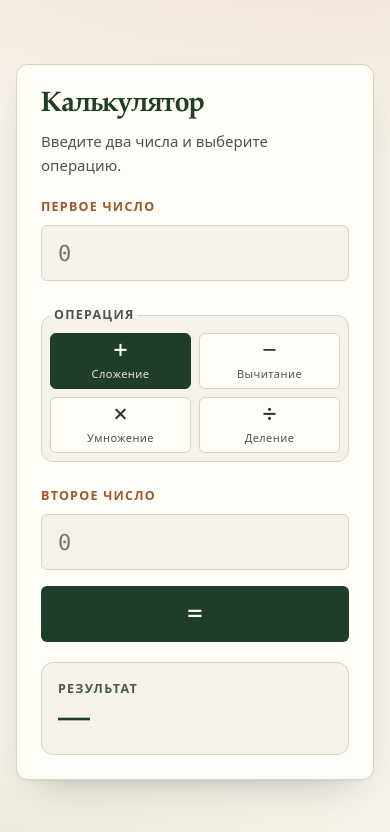
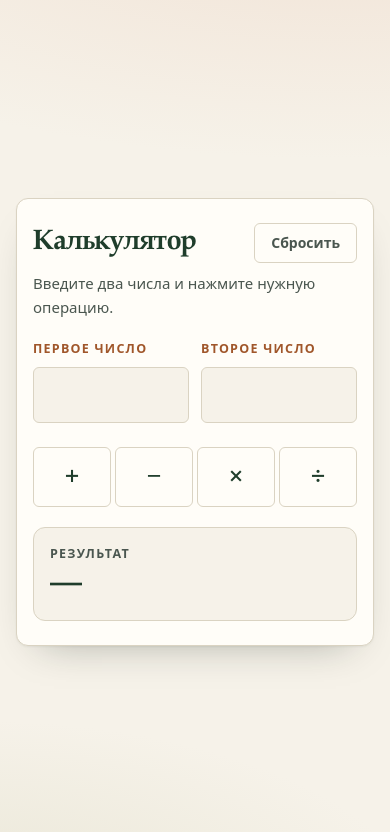
Before and after one commit to belugin-a/web-app-dev, a plain HTML site: page task-4/index.html in a window 390 px wide. Drawn offline with Linux system fonts and the light colour scheme.

Commit message:
task-4: правки интерфейса

```diff
--- a/task-4/css/style.css
+++ b/task-4/css/style.css
@@ -108,6 +108,14 @@ p { margin: 0; }
   box-shadow: var(--shadow);
 }
 
+.calculator__header {
+  display: flex;
+  flex-wrap: wrap;
+  align-items: center;
+  justify-content: space-between;
+  gap: var(--space-3) var(--space-4);
+}
+
 .calculator__title {
   font-family: var(--font-display);
   font-size: clamp(28px, 3.5vw, 40px);
@@ -128,7 +136,7 @@ p { margin: 0; }
 
 .calculator__row {
   display: grid;
-  grid-template-columns: minmax(0, 1fr) auto minmax(0, 1fr);
+  grid-template-columns: repeat(2, minmax(0, 1fr));
   align-items: end;
   gap: var(--space-4);
 }
@@ -177,35 +185,24 @@ p { margin: 0; }
 .field__input { -moz-appearance: textfield; }
 
 /* ---------- 5. Операции ---------- */
+/* Всегда отдельная строка под полями, даже на широком экране */
 .operations {
   display: grid;
-  grid-template-columns: repeat(4, minmax(52px, 1fr));
+  grid-template-columns: repeat(4, minmax(0, 1fr));
   gap: var(--space-2);
-  margin: 0;
-  padding: var(--space-2);
-  background: var(--cream);
-  border: 1px solid var(--line);
-  border-radius: var(--radius);
-}
-
-.operations__legend {
-  padding: 0 var(--space-1);
-  font-size: 12.5px;
-  font-weight: 700;
-  letter-spacing: .1em;
-  text-transform: uppercase;
-  color: var(--ink-soft);
+  margin-top: var(--space-5);
 }
 
 .operation {
-  position: relative;
   display: flex;
   flex-direction: column;
   align-items: center;
   justify-content: center;
   gap: 2px;
-  min-height: 64px;
-  padding: var(--space-1) var(--space-2);
+  min-height: 68px;
+  padding: var(--space-2);
+  font: inherit;
+  text-align: center;
   background: var(--paper);
   border: 1px solid var(--line);
   border-radius: var(--radius-sm);
@@ -214,79 +211,55 @@ p { margin: 0; }
               color .18s var(--ease), transform .18s var(--ease);
 }
 
-.operation:hover { border-color: var(--clay); }
+.operation:hover {
+  border-color: var(--clay);
+  background: var(--clay-soft);
+}
 
-.operation__input {
-  position: absolute;
-  width: 1px;
-  height: 1px;
-  margin: -1px;
-  padding: 0;
-  overflow: hidden;
-  clip-path: inset(50%);
-  white-space: nowrap;
-  border: 0;
+.operation:active { transform: translateY(1px); }
+
+.operation:focus-visible {
+  outline: 3px solid var(--clay);
+  outline-offset: 2px;
 }
 
 .operation__sign {
   font-family: var(--font-display);
-  font-size: 24px;
+  font-size: 26px;
   font-weight: 700;
   line-height: 1;
   color: var(--pine);
 }
 
 .operation__name {
-  font-size: 11px;
+  font-size: 11.5px;
   letter-spacing: .04em;
   color: var(--ink-soft);
 }
 
-.operation__input:checked + .operation__sign { color: var(--paper); }
-
-.operation:has(.operation__input:checked) {
-  background: var(--pine);
-  border-color: var(--pine);
-}
-.operation:has(.operation__input:checked) .operation__name { color: var(--clay-soft); }
-
-.operation:has(.operation__input:focus-visible) {
-  outline: 3px solid var(--clay);
-  outline-offset: 2px;
+/* ---------- 6. Сброс ---------- */
+.reset {
+  min-height: 40px;
+  padding: 0 var(--space-4);
+  font: inherit;
+  font-size: 14px;
+  font-weight: 600;
+  color: var(--ink-soft);
+  background: transparent;
+  border: 1px solid var(--line);
+  border-radius: var(--radius-sm);
+  cursor: pointer;
+  transition: color .18s var(--ease), border-color .18s var(--ease),
+              background-color .18s var(--ease);
 }
 
-/* ---------- 6. Кнопка «=» ---------- */
-.btn {
-  display: inline-flex;
-  align-items: center;
-  justify-content: center;
-  min-height: 44px;
-  padding: 0 var(--space-5);
-  font: inherit;
-  font-size: 15px;
-  font-weight: 600;
-  line-height: 1.2;
-  border: 1px solid transparent;
-  border-radius: var(--radius-sm);
-  cursor: pointer;
-  transition: background-color .2s var(--ease), transform .2s var(--ease);
+.reset:hover {
+  color: var(--pine);
+  border-color: var(--clay);
+  background: var(--clay-soft);
 }
 
-.btn--primary {
-  color: var(--paper);
-  background: var(--pine);
-}
-.btn--primary:hover { background: var(--pine-deep); }
-.btn--primary:active { transform: translateY(1px); }
-
-.calculator__submit {
-  width: 100%;
-  min-height: 56px;
-  margin-top: var(--space-4);
-  font-family: var(--font-display);
-  font-size: 26px;
-  font-weight: 700;
-}
+.reset:active { transform: translateY(1px); }
 
 /* ---------- 7. Результат ---------- */
 .result-block {
@@ -327,20 +300,19 @@ p { margin: 0; }
 }
 
 /* ---------- 8. Адаптив ---------- */
+/* Поля всегда в одну строку; на узком экране просто уменьшаем отступы */
 @media (max-width: 760px) {
-  .calculator__row {
-    grid-template-columns: minmax(0, 1fr);
-    gap: var(--space-5);
-  }
-
-  .operations {
-    grid-template-columns: repeat(4, minmax(0, 1fr));
-  }
+  .calculator { padding: var(--space-5) var(--space-4); }
+  .calculator__row { gap: var(--space-3); }
+  .field__input { padding: 0 var(--space-3); font-size: 19px; }
+  .operations { gap: var(--space-1); }
+  .operation { min-height: 60px; padding: var(--space-1); }
 }
 
-@media (max-width: 420px) {
-  .operations { grid-template-columns: repeat(2, minmax(0, 1fr)); }
-  .operation { min-height: 56px; }
+/* на маленьких экранах подписи операций скрываем — остаются знаки */
+@media (max-width: 520px) {
+  .operation__sign { font-size: 24px; }
+  .operation__name { display: none; }
 }
 
 /* ---------- 9. Настройки ОС ---------- */
--- a/task-4/index.html
+++ b/task-4/index.html
@@ -5,7 +5,7 @@
   <meta charset="UTF-8">
   <meta name="viewport" content="width=device-width, initial-scale=1.0">
   <title>Калькулятор на JavaScript</title>
-  <meta name="description" content="Простой калькулятор: два числа, выбор одной арифметической операции и вывод результата.">
+  <meta name="description" content="Простой калькулятор: два числа, выбор арифметической операции и вывод результата.">
   <meta name="theme-color" content="#1F3D2B">
   <link rel="stylesheet" href="css/style.css">
   <script src="js/main.js" defer></script>
@@ -19,50 +19,46 @@
 
   <main class="stage">
     <section class="calculator" aria-labelledby="calculator-title">
-      <h1 class="calculator__title" id="calculator-title">Калькулятор</h1>
-      <p class="calculator__hint">Введите два числа и выберите операцию.</p>
+      <div class="calculator__header">
+        <h1 class="calculator__title" id="calculator-title">Калькулятор</h1>
+        <button class="reset" type="button" id="reset">Сбросить</button>
+      </div>
+      <p class="calculator__hint">Введите два числа и нажмите нужную операцию.</p>
 
-      <form class="calculator__form" id="calculator-form" novalidate>
+      <div class="calculator__form">
         <div class="calculator__row">
           <label class="field">
             <span class="field__label">Первое число</span>
             <input class="field__input" type="number" id="num1" name="num1" step="any"
-              inputmode="decimal" autocomplete="off" placeholder="0">
+              inputmode="decimal" autocomplete="off">
           </label>
-
-          <fieldset class="operations">
-            <legend class="operations__legend">Операция</legend>
-            <label class="operation">
-              <input class="operation__input" type="radio" name="op" value="add" checked>
-              <span class="operation__sign" aria-hidden="true">+</span>
-              <span class="operation__name">Сложение</span>
-            </label>
-            <label class="operation">
-              <input class="operation__input" type="radio" name="op" value="sub">
-              <span class="operation__sign" aria-hidden="true">−</span>
-              <span class="operation__name">Вычитание</span>
-            </label>
-            <label class="operation">
-              <input class="operation__input" type="radio" name="op" value="mul">
-              <span class="operation__sign" aria-hidden="true">×</span>
-              <span class="operation__name">Умножение</span>
-            </label>
-            <label class="operation">
-              <input class="operation__input" type="radio" name="op" value="div">
-              <span class="operation__sign" aria-hidden="true">÷</span>
-              <span class="operation__name">Деление</span>
-            </label>
-          </fieldset>
 
           <label class="field">
             <span class="field__label">Второе число</span>
             <input class="field__input" type="number" id="num2" name="num2" step="any"
-              inputmode="decimal" autocomplete="off" placeholder="0">
+              inputmode="decimal" autocomplete="off">
           </label>
         </div>
 
-        <button class="btn btn--primary calculator__submit" type="submit" id="calculate">=</button>
-      </form>
+        <div class="operations" id="operations" role="group" aria-label="Арифметическая операция">
+          <button class="operation" type="button" data-op="add">
+            <span class="operation__sign" aria-hidden="true">+</span>
+            <span class="operation__name">Сложение</span>
+          </button>
+          <button class="operation" type="button" data-op="sub">
+            <span class="operation__sign" aria-hidden="true">−</span>
+            <span class="operation__name">Вычитание</span>
+          </button>
+          <button class="operation" type="button" data-op="mul">
+            <span class="operation__sign" aria-hidden="true">×</span>
+            <span class="operation__name">Умножение</span>
+          </button>
+          <button class="operation" type="button" data-op="div">
+            <span class="operation__sign" aria-hidden="true">÷</span>
+            <span class="operation__name">Деление</span>
+          </button>
+        </div>
+      </div>
 
       <div class="result-block" aria-live="polite" aria-atomic="true">
         <p class="result-block__label">Результат</p>
--- a/task-4/js/main.js
+++ b/task-4/js/main.js
@@ -1,8 +1,130 @@
 /* ============================================================
    Калькулятор — логика (ПР №4)
-   Пункты 2–3: файл подключён в <head> через defer.
-   Пункты 4–7 (следующий шаг): получение значений, функции
-   операций, обработчик кнопки «=», вывод результата.
+   Пункты 4–7:
+     4. получение значений из полей и приведение к числу;
+     5. функции арифметических операций;
+     6. обработчики кнопок операций;
+     7. вывод результата в отдельный блок.
    ============================================================ */
 
 'use strict';
+
+/* ---------- Ссылки на элементы страницы ---------- */
+
+const operationsEl = document.getElementById('operations');
+const resetButton = document.getElementById('reset');
+const inputA = document.getElementById('num1');
+const inputB = document.getElementById('num2');
+const resultEl = document.getElementById('result');
+
+const RESULT_PLACEHOLDER = '—';
+
+/* ---------- Пункт 5. Функции операций ---------- */
+
+function add(a, b) {
+  return a + b;
+}
+
+function sub(a, b) {
+  return a - b;
+}
+
+function mul(a, b) {
+  return a * b;
+}
+
+function div(a, b) {
+  return a / b;
+}
+
+const OPERATIONS = {
+  add: { sign: '+', calculate: add },
+  sub: { sign: '−', calculate: sub },
+  mul: { sign: '×', calculate: mul },
+  div: { sign: '÷', calculate: div },
+};
+
+/* ---------- Пункт 4. Получение значений ---------- */
+
+/**
+ * Читает поле ввода и возвращает число.
+ * Пустое поле и нечисловой ввод дают null.
+ */
+function readNumber(input) {
+  const raw = input.value.trim();
+
+  if (raw === '') {
+    return null;
+  }
+
+  const value = Number(raw);
+
+  return Number.isFinite(value) ? value : null;
+}
+
+/* ---------- Пункт 7. Вывод результата ---------- */
+
+function showResult(text) {
+  resultEl.textContent = text;
+  resultEl.classList.remove('is-error');
+}
+
+function showError(text) {
+  resultEl.textContent = text;
+  resultEl.classList.add('is-error');
+}
+
+/**
+ * Приводит число к короткому виду,
+ * чтобы 0.1 + 0.2 не превращалось в 0.30000000000000004.
+ */
+function formatNumber(value) {
+  return String(Number(value.toPrecision(12)));
+}
+
+/* ---------- Пункты 6–7. Обработка события и вывод ---------- */
+
+function handleOperationClick(event) {
+  const button = event.target.closest('.operation');
+
+  if (!button) {
+    return;
+  }
+
+  const operation = OPERATIONS[button.dataset.op];
+
+  if (!operation) {
+    return;
+  }
+
+  const a = readNumber(inputA);
+  const b = readNumber(inputB);
+
+  if (a === null || b === null) {
+    showError('Введите оба числа.');
+    return;
+  }
+
+  if (button.dataset.op === 'div' && b === 0) {
+    showError('Деление на ноль невозможно.');
+    return;
+  }
+
+  const result = operation.calculate(a, b);
+
+  showResult(`${formatNumber(a)} ${operation.sign} ${formatNumber(b)} = ${formatNumber(result)}`);
+}
+
+operationsEl.addEventListener('click', handleOperationClick);
+
+/* ---------- Сброс ---------- */
+
+function handleReset() {
+  inputA.value = '';
+  inputB.value = '';
+  resultEl.textContent = RESULT_PLACEHOLDER;
+  resultEl.classList.remove('is-error');
+  inputA.focus();
+}
+
+resetButton.addEventListener('click', handleReset);
```
